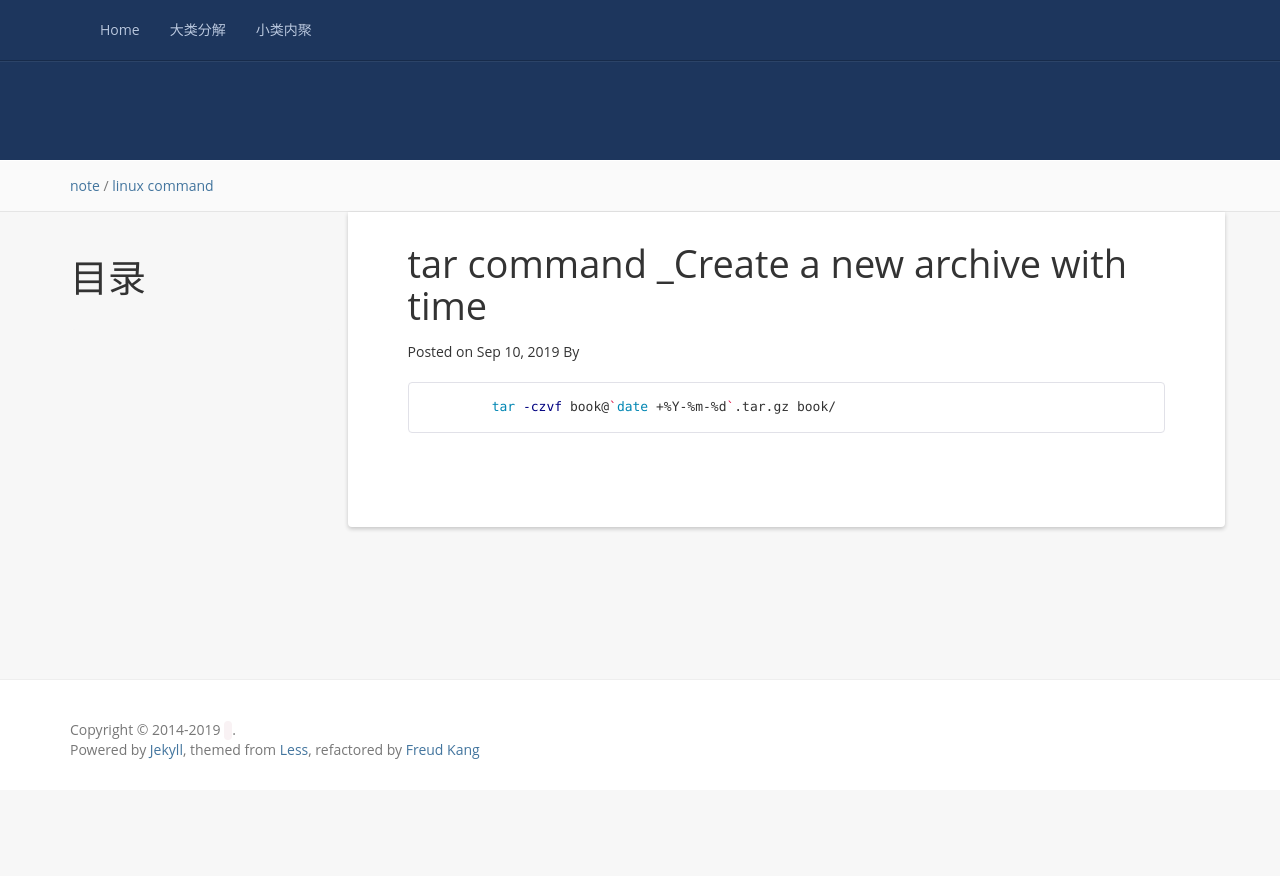
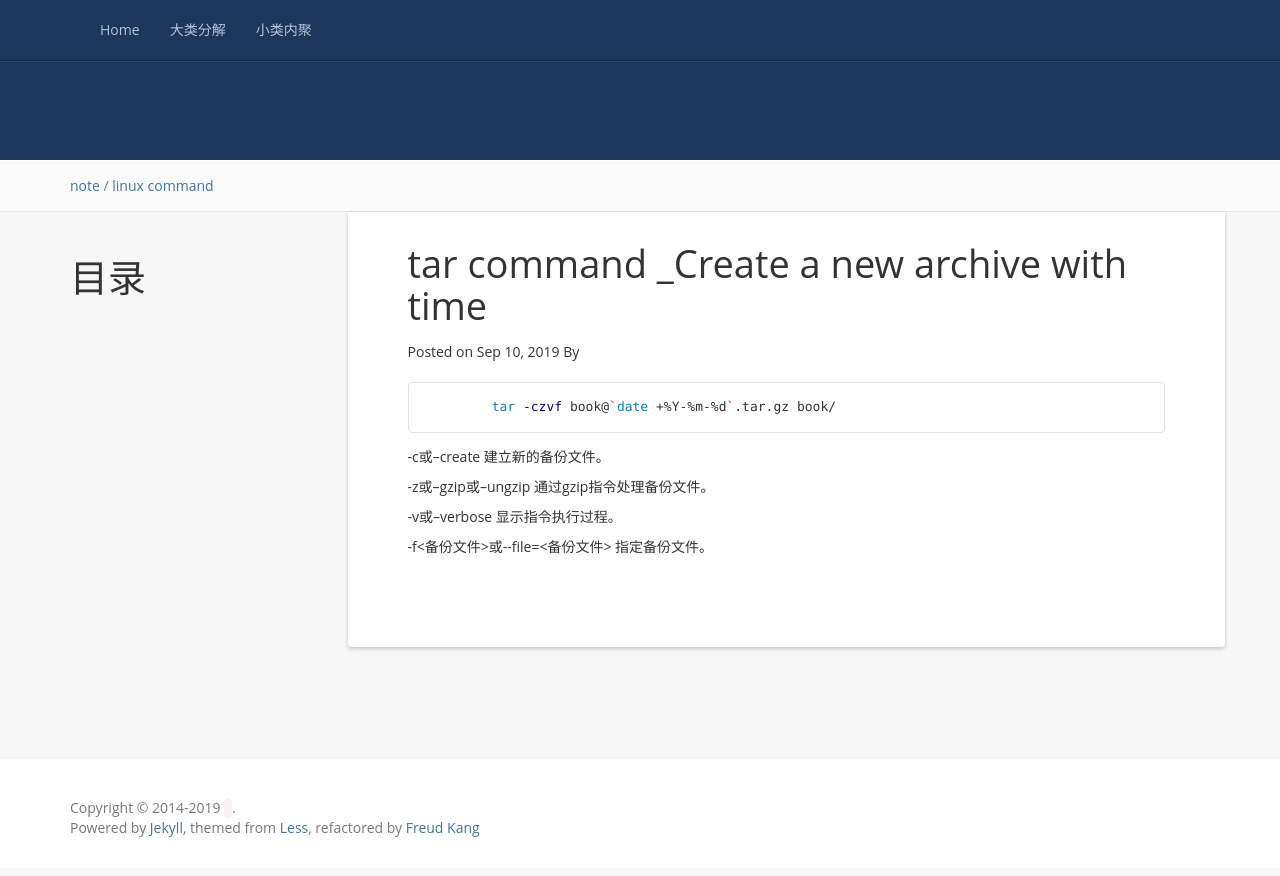
Before and after one commit to USERNAMEISEMPTY/USERNAMEISEMPTY.github.io, a Jekyll site: the page built from _posts/2019-09-11-tar-command-Catere-a-new-archive-with-time.md, in a window 1280 px wide. Shown: the top 876 px of the page. Built offline with Jekyll 4.4.1, drawn with Linux system fonts in a browser that asks for light colours; nearby versions of some CDN libraries; a script that is not in the unit is left out; comment, search, counter and statistics services are not loaded.

Commit message:
alter post

````diff
--- a/_posts/2019-09-11-tar-command-Catere-a-new-archive-with-time.md
+++ b/_posts/2019-09-11-tar-command-Catere-a-new-archive-with-time.md
@@ -8,3 +8,10 @@ tag: linux command
 ```shell
         tar -czvf book@`date +%Y-%m-%d`.tar.gz book/
 ```
+-c或--create 建立新的备份文件。
+
+-z或--gzip或--ungzip 通过gzip指令处理备份文件。
+
+-v或--verbose 显示指令执行过程。
+
+-f<备份文件>或--file=<备份文件> 指定备份文件。
````
